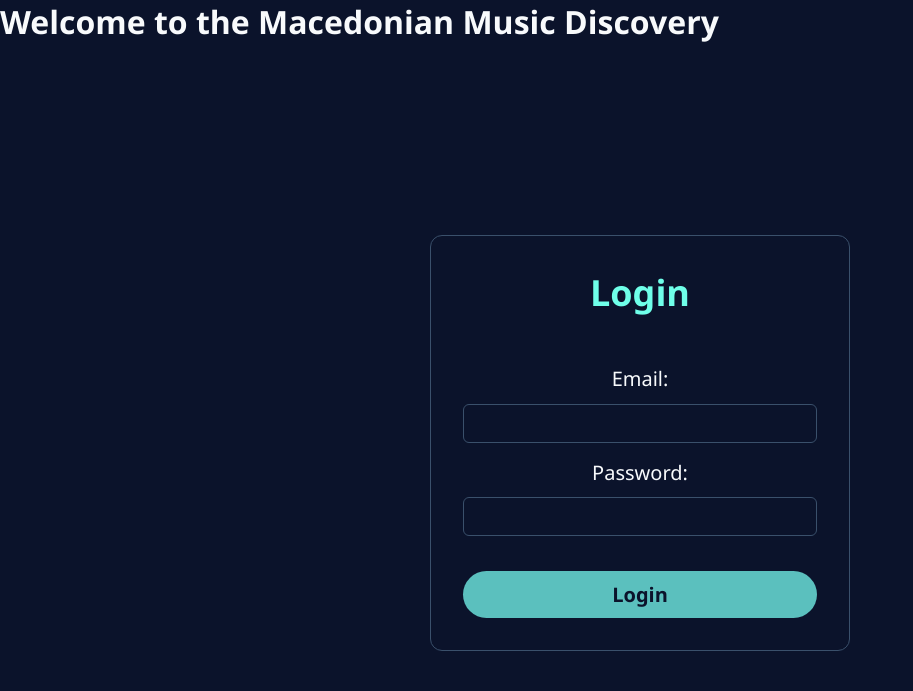
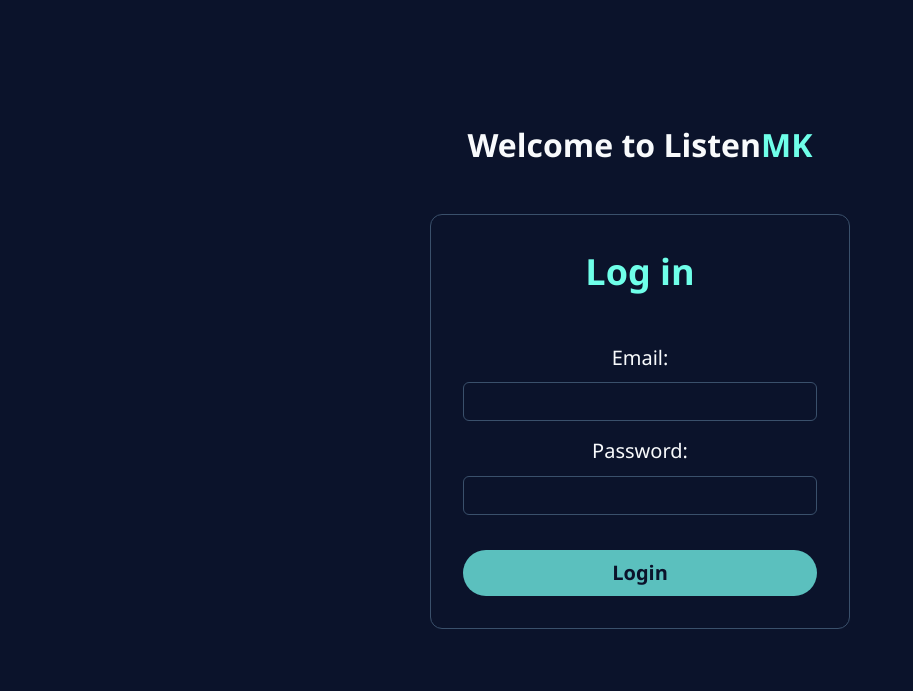
Before and after one commit to Evgenij31/macedonian-music-discovery, a Flask app: page /login in a window 1280 px wide. Shown: the top 691 px of the page, without its empty margins (0-913 px from the left). After the commit the page ends 629 px from the top, so only its background shows below. Run offline with Flask 3, Linux system fonts and the light colour scheme.

Commit message:
Update routing for undefined paths; enhance login page header and user dropdown functionality

```diff
--- a/app.py
+++ b/app.py
@@ -85,7 +85,7 @@ def get_distinct_values(column):
     )
     return [value for (value,) in rows]
 
-# Route to serve main HTML page
+# Route to serve 404 page for any undefined routes
 @app.route("/<path:path>")
 def catch_all(path):
     return render_template("404.html"), 404
--- a/static/css/style.css
+++ b/static/css/style.css
@@ -86,7 +86,8 @@ body {
   font-weight: bold;
 }
 
-.logo span {
+.logo span,
+h1 span {
   color: var(--mint-light);
 }
 
--- a/templates/artist.html
+++ b/templates/artist.html
@@ -69,5 +69,6 @@
         </button>
       </section>
     </main>
+    <script src="/static/js/app.js"></script>
   </body>
 </html>
--- a/templates/login.html
+++ b/templates/login.html
@@ -7,14 +7,12 @@
     <link rel="stylesheet" href="/static/css/animations.css" />
   </head>
   <body>
-    <header>
-      <h1>Welcome to the Macedonian Music Discovery</h1>
-    </header>
     {% set form_action = 'login_auth' %} {% if request.path == '/admin/login' %}
     {% set form_action = 'admin_login_auth' %} is admin {% endif %}
     <main class="login flex-center flex-column">
+      <h1 class="text-center">Welcome to Listen<span>MK</span></h1>
       <div class="login-container">
-        <h2>Login</h2>
+        <h2>Log in</h2>
         {% with messages = get_flashed_messages() %} {% if messages %}
         <ul>
           {% for message in messages %}
--- a/templates/partials/navbar.html
+++ b/templates/partials/navbar.html
@@ -26,7 +26,7 @@
 
         <div class="user-dropdown" role="menu" aria-label="User account menu">
           <a href="#" class="dropdown-item">Settings</a>
-          <a href="#" class="dropdown-item">Log out</a>
+          <a href="/logout" class="dropdown-item">Log out</a>
         </div>
       </div>
       {% else %}
```
